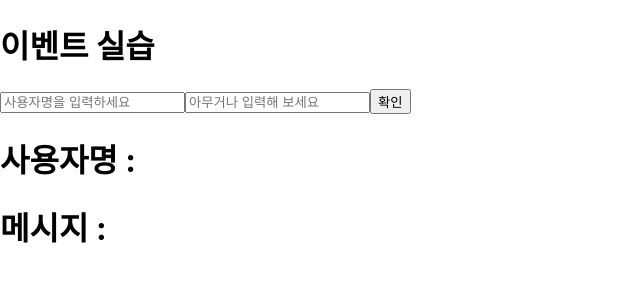
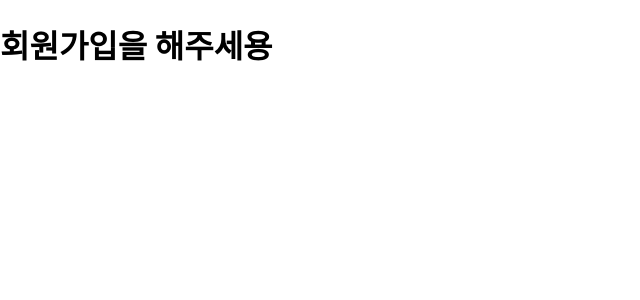
Before and after one commit to Hyoeun01/react-workspace, a React (Create React App) app in the folder my-app/: page / in a window 1280 px wide. Shown: the top 300 px of the page, without its empty margins (0-640 px from the left). Built offline with nearby package versions, Linux system fonts and the light colour scheme.

Commit message:
조건부 렌더링 알아보기

```diff
--- /dev/null
+++ b/my-app/src/chapter09/Greeting.jsx
@@ -0,0 +1,22 @@
+import React from "react";
+
+function UserGreeting(props){
+    return <h1>다시 오셨군용</h1>
+}
+
+function GuestGreeting(props){
+    return <h1> 회원가입을 해주세용</h1>
+}
+
+// 조건부 렌더링 알아보기 > 조건에 따라서 렌더링이 달라지는 것
+// 조건문의 결과는 true or false
+function Greeting(props){ // props를 전달 안하면 isLoggedIn 가 falsy이므로 GuestGreeting이 호출된다
+    // Truthy : true는 아니지만 true로 여겨지는 값 / Falsy : false는 아니지만 false로 여겨지는 값
+    const isLoggedIn=props.isLoggedIn;
+    if(isLoggedIn){
+        return <UserGreeting />;
+    }
+    return <GuestGreeting />;
+}
+
+export default Greeting;
--- a/my-app/src/index.js
+++ b/my-app/src/index.js
@@ -22,6 +22,7 @@ import Toggle from './chapter08/Toggle';
 import Toggle2 from './chapter08/Toggle2';
 import Say from './chapter08/Say';
 import EventPractice from './chapter08/EventPractice';
+import Greeting from './chapter09/Greeting';
 
 const root = ReactDOM.createRoot(document.getElementById('root'));
  //setInterval(() => {
@@ -45,7 +46,8 @@ const root = ReactDOM.createRoot(document.getElementById('root'));
       {/* <Toggle /> */}
       {/* <Toggle2 /> */}
       {/* <Say /> */}
-      <EventPractice />
+      {/* <EventPractice /> */}
+      <Greeting />
     </React.StrictMode>
   );
   //  },1000);
```
